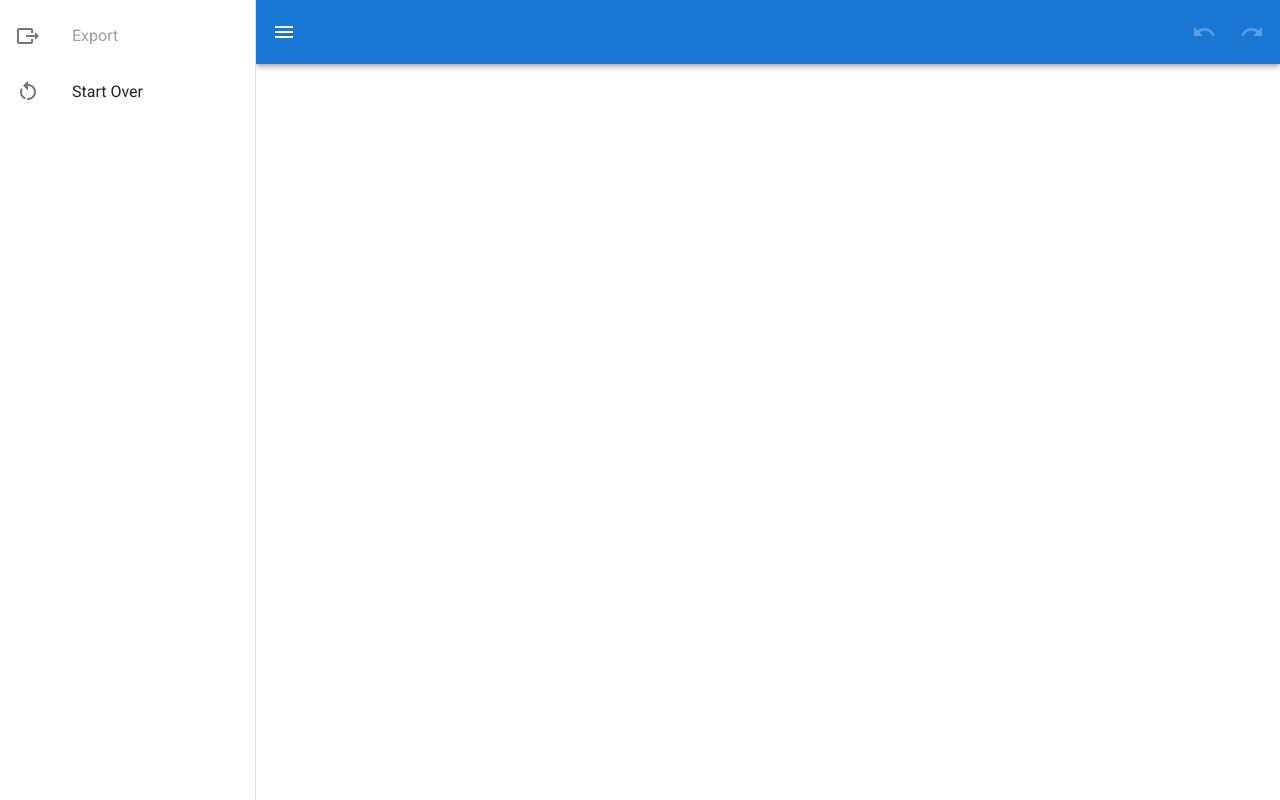
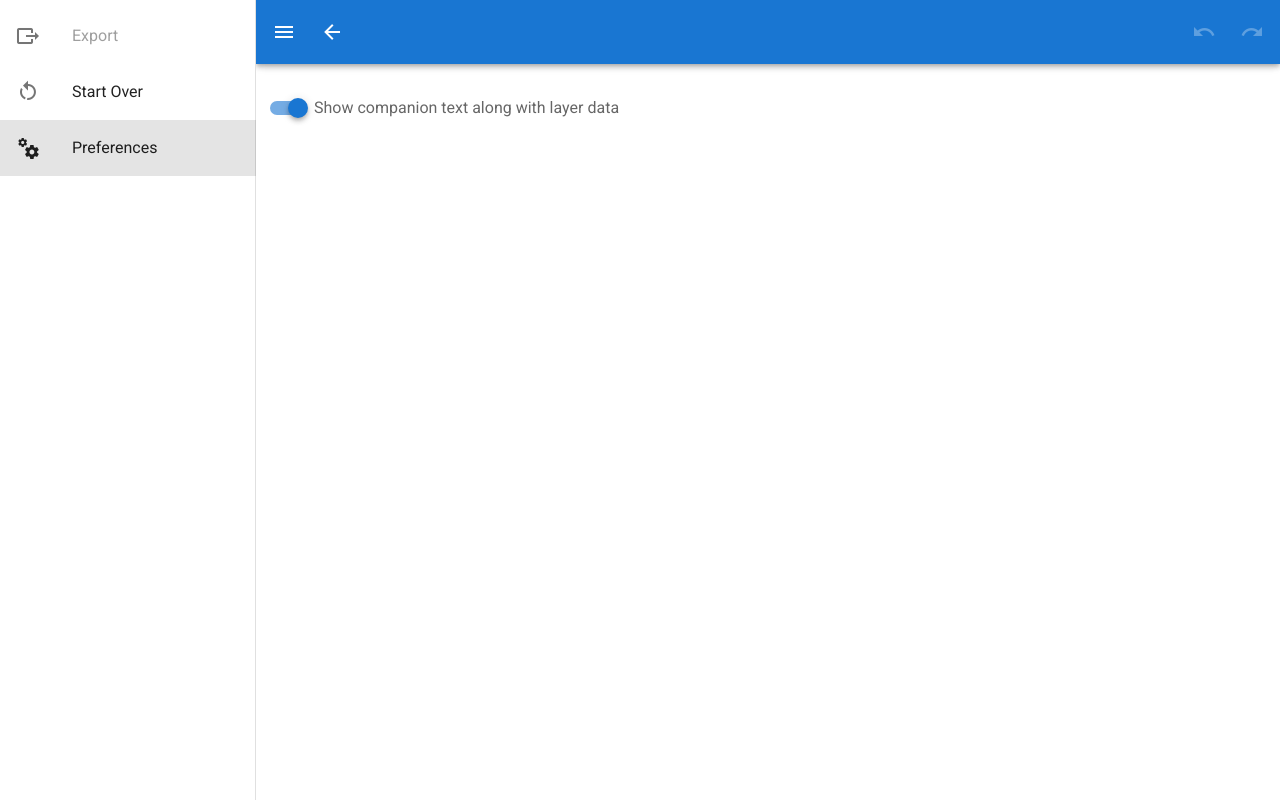
Before and after one commit to dreblen/visual-text-blocker, a Vue app: page /preferences in a window 1280 px wide. Both pictures are taken after a click on the button 28 px from the left and 32 px from the top of the page. Built offline with nearby package versions, Linux system fonts and the light colour scheme.

Commit message:
Feature - Preferences Page
-Added a /preferences page for handling in-app settings.
-Added an initial preference of whether or not to show companion text
alongside layer data.

```diff
--- a/src/App.vue
+++ b/src/App.vue
@@ -7,6 +7,9 @@
       :hide-on-scroll="true"
     >
       <v-app-bar-nav-icon @click.stop="navOpen = !navOpen" />
+      <v-btn v-if="$route.path !== '/'" icon to="/">
+        <v-icon>mdi-arrow-left</v-icon>
+      </v-btn>
       <v-spacer />
       <v-btn icon @click.stop="undo" :disabled="!canUndo">
         <v-icon>mdi-undo</v-icon>
@@ -34,6 +37,14 @@
           </v-list-item-icon>
           <v-list-item-content>
             Start Over
+          </v-list-item-content>
+        </v-list-item>
+        <v-list-item to="preferences">
+          <v-list-item-icon>
+            <v-icon>mdi-cogs</v-icon>
+          </v-list-item-icon>
+          <v-list-item-content>
+            Preferences
           </v-list-item-content>
         </v-list-item>
       </v-list>
--- a/src/router/index.js
+++ b/src/router/index.js
@@ -8,6 +8,10 @@ const routeDefinitions = [
   {
     path: '/',
     name: 'Home'
+  },
+  {
+    path: '/preferences',
+    name: 'Preferences'
   }
 ]
 
--- a/src/store/index.js
+++ b/src/store/index.js
@@ -74,6 +74,15 @@ export default new Vuex.Store({
     layers: [],
     layerHistory: [],
     layerHistoryDepth: 0,
+
+    preferences: {
+      shouldShowCompanionText: {
+        type: Boolean,
+        value: true,
+        description: 'Show companion text along with layer data'
+      }
+    },
+
     shouldReset: false
   },
   getters: {
@@ -88,6 +97,9 @@ export default new Vuex.Store({
     }
   },
   mutations: {
+    setPreference: function (state, pref) {
+      state.preferences[pref.name].value = pref.value
+    },
     // Saves the current state of the layers so it can be returned to via history
     saveLayers: function (state) {
       // Discard any redo possibilities past our current history depth
--- a/src/views/Home.vue
+++ b/src/views/Home.vue
@@ -1,6 +1,6 @@
 <template>
   <v-container @click="clearSelection" fill-height align-start>
-    <template v-if="parsedText === null">
+    <template v-if="layers.length === 0">
       <v-row>
         <v-col>
           <v-row>
@@ -71,6 +71,7 @@
               </span>
             </span>
           </p>
+          <template v-if="preferences.shouldShowCompanionText.value === true">
             <p v-if="companionTextLayer === layer.id">
               <v-text-field
                 label="Companion Text"
@@ -84,6 +85,7 @@
             </p>
             <template v-else>
               <p class="headline">{{ layer.companionText || '' }}</p>
+            </template>
           </template>
         </div>
       </v-col>
@@ -142,6 +144,7 @@ export default {
   computed: {
     ...mapState([
       'layers',
+      'preferences',
       'shouldReset'
     ]),
     // Retrieves only the sentence nodes from the parsed NLCST data
@@ -327,6 +330,7 @@ export default {
         // Single-layer actions
         if (this.selectedLayers.length === 1) {
           // Add companion text
+          if (this.preferences.shouldShowCompanionText.value === true) {
             actions.push({
               title: 'Companion Text',
               action: function () {
@@ -335,6 +339,7 @@ export default {
                 _this.companionTextLayer = layer.id
               }
             })
+          }
         }
 
         // Change parent
--- /dev/null
+++ b/src/views/Preferences.vue
@@ -0,0 +1,36 @@
+<template>
+  <v-container>
+    <v-row v-for="(pref, name) in preferences" :key="name">
+      <v-col>
+        <template v-if="pref.type === Boolean">
+          <v-switch
+            v-model="pref.value"
+            :label="pref.description"
+            @change="booleanChanged(name, pref.value)"
+          />
+        </template>
+      </v-col>
+    </v-row>
+  </v-container>
+</template>
+
+<script>
+import { mapState } from 'vuex'
+
+export default {
+  name: 'preferences',
+  computed: {
+    ...mapState([
+      'preferences'
+    ])
+  },
+  methods: {
+    booleanChanged: function (name, value) {
+      this.$store.commit('setPreference', {
+        name,
+        value
+      })
+    }
+  }
+}
+</script>
```
Lines whose indentation alone changed are shown as unchanged.
